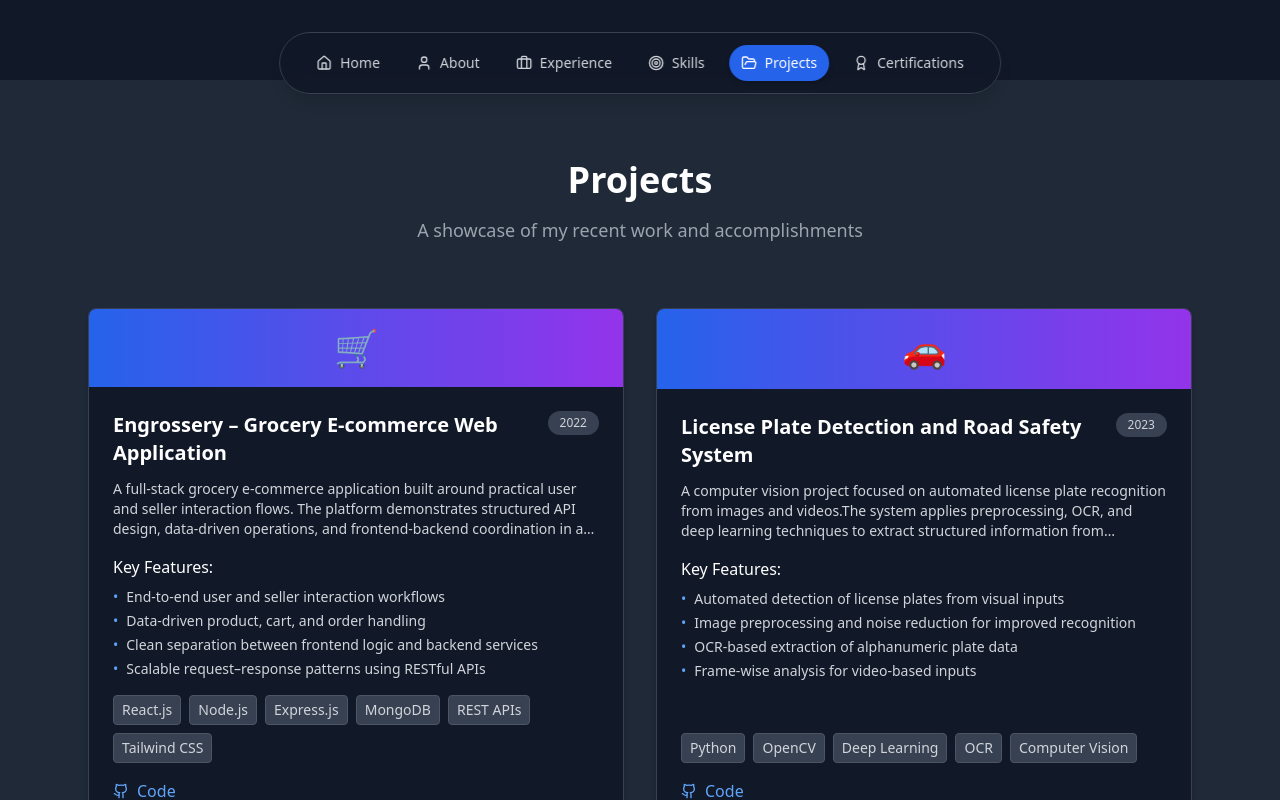
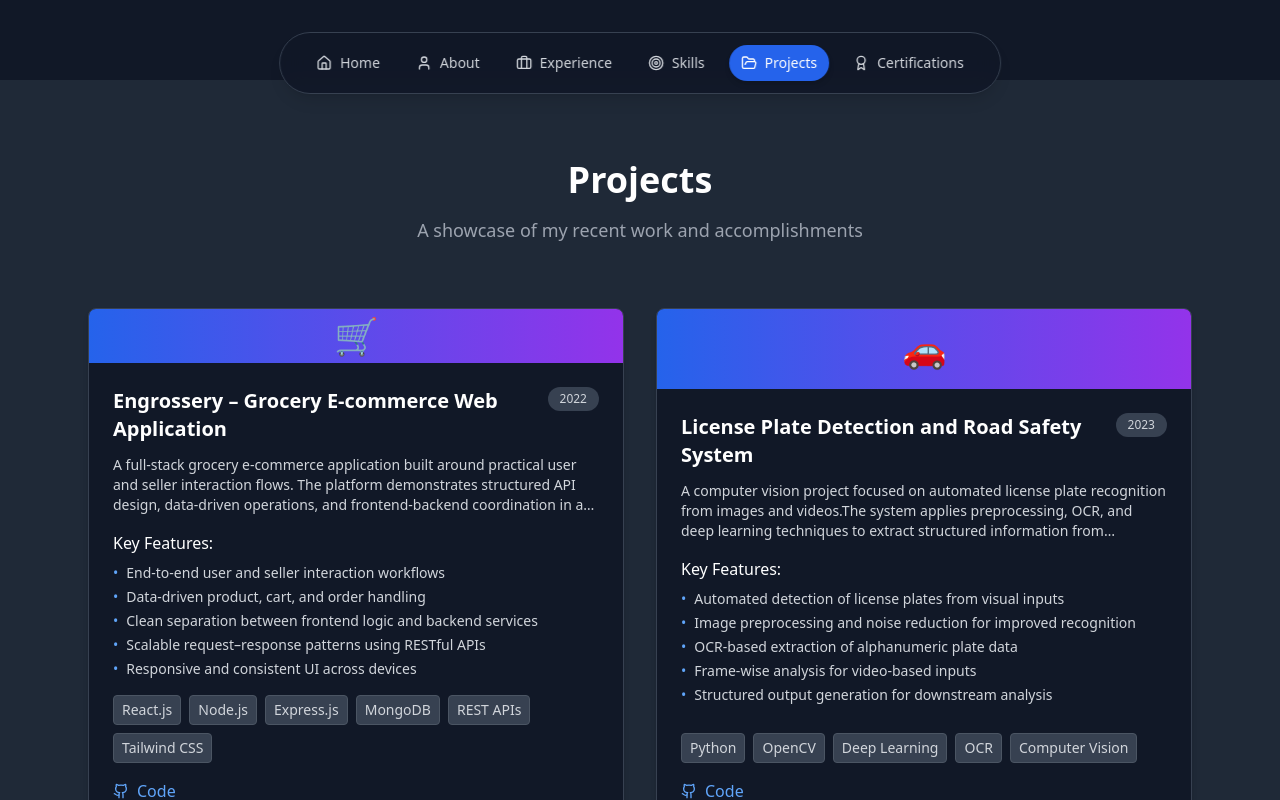
Before and after one commit to Sadvikha/My-Portfolio, a React (Vite) app: page / in a window 1280 px wide. Both pictures are taken after a click on the button "View My Work". Shown: the top 800 px of the page. Built offline with nearby package versions, Linux system fonts and the light colour scheme.

Commit message:
Update App.jsx

```diff
--- a/src/App.jsx
+++ b/src/App.jsx
@@ -660,7 +660,7 @@ My academic foundation in Computer Science with a specialization in Data Science
                 <div className="mb-4">
                   <h4 className="font-medium text-white mb-2">Key Features:</h4>
                   <ul className="text-sm text-gray-300 space-y-1">
-                    {project.features.slice(0, 4).map((feature, featureIndex) => (
+                    {project.features.slice(0, 5).map((feature, featureIndex) => (
                       <li key={featureIndex} className="flex items-start">
                         <span className="text-blue-400 mr-2">•</span>
                         {feature}
```
